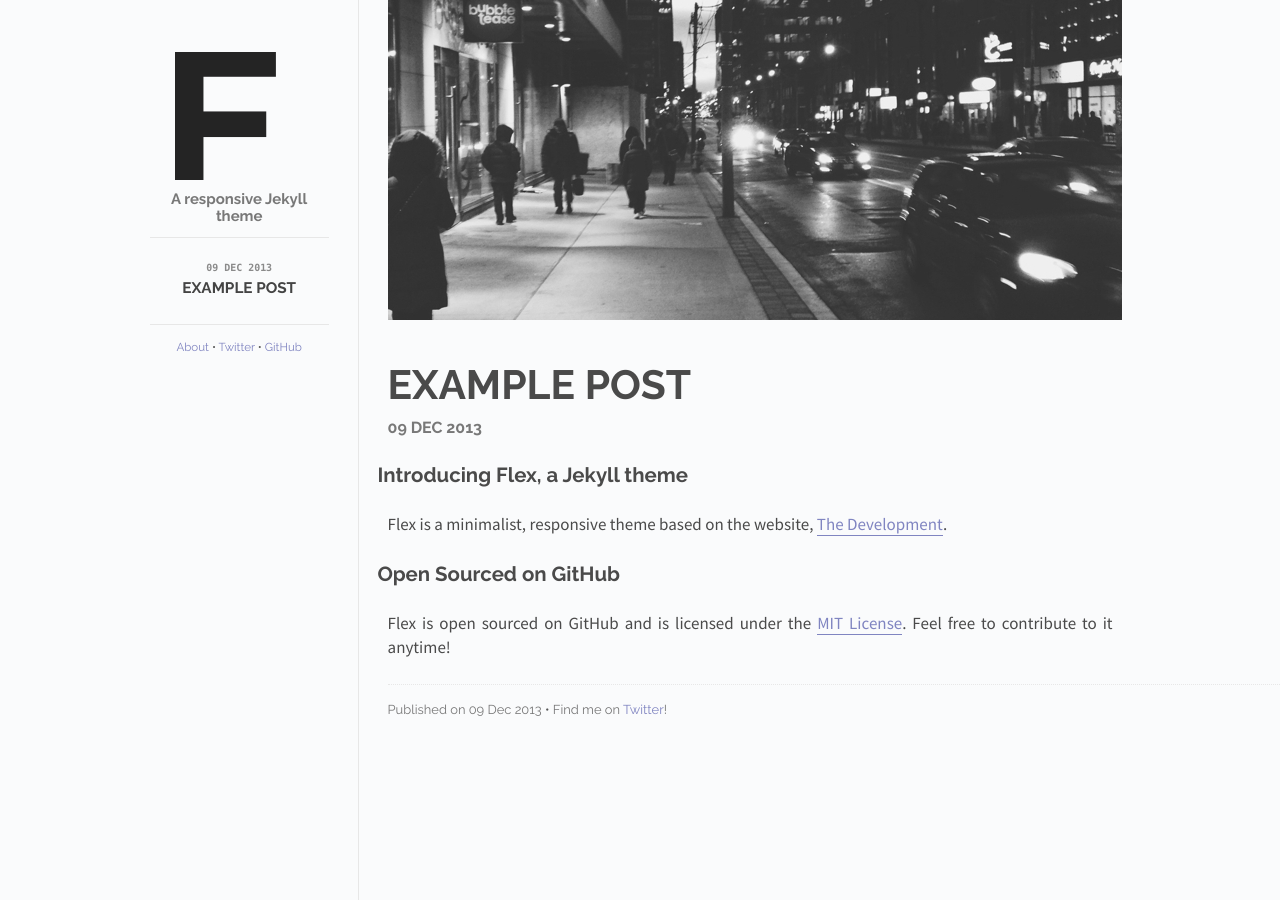
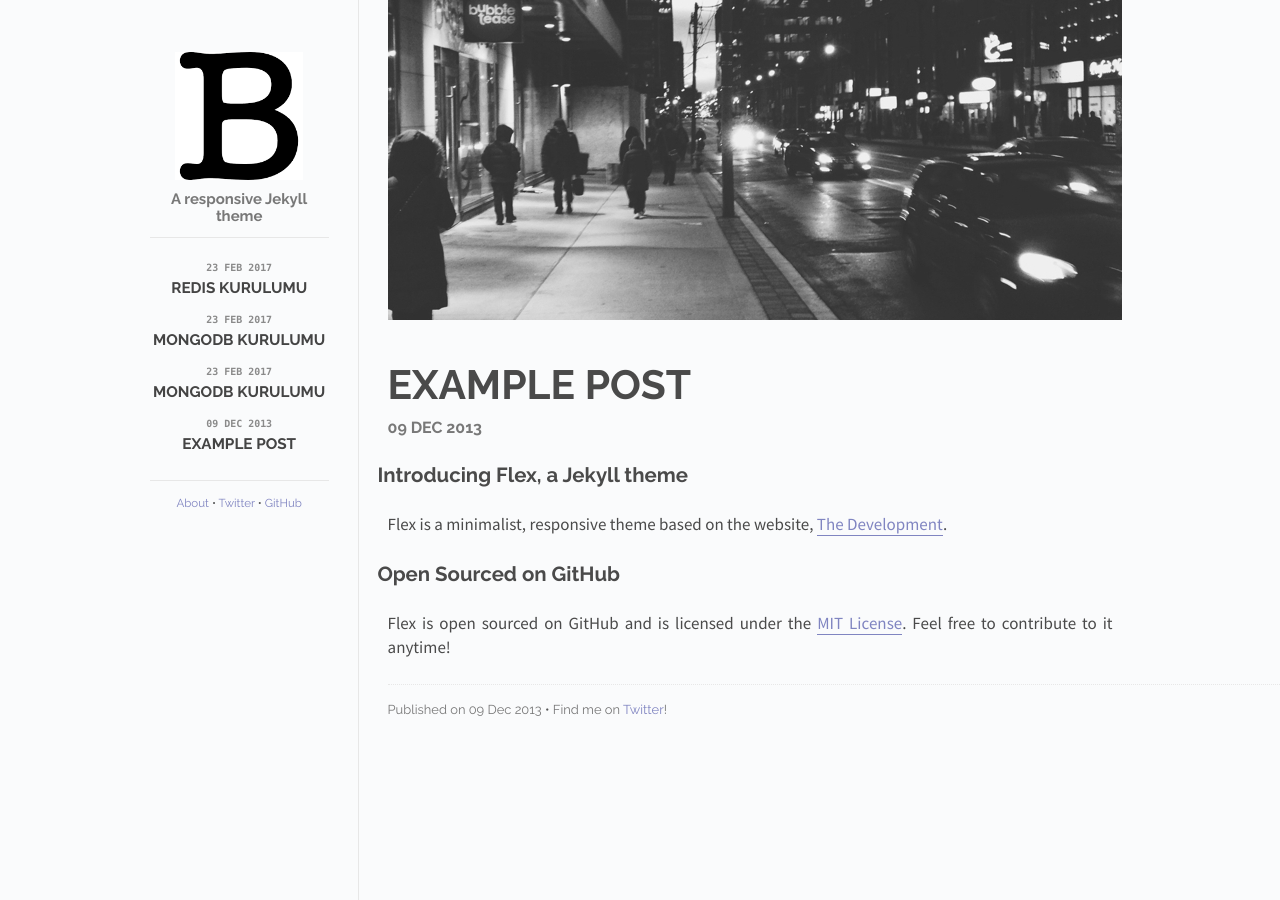
Before and after one commit to BusraOnder/BusraOnder.github.io, a Jekyll site: the page built from _posts/2013-12-09-example-post.md, in a window 1280 px wide. Built offline with Jekyll 4.4.1, drawn with Linux system fonts in a browser that asks for light colours; Markdown is read by kramdown in place of the engine named in the settings.

Commit message:
düzenleme

```diff
--- a/CNAME
+++ /dev/null
@@ -1 +0,0 @@
-busraonder.me
--- a/_config.yml
+++ b/_config.yml
@@ -1,3 +1,3 @@
 name: Flex
 markdown: redcarpet
-pygments:
+pygments: true
--- /dev/null
+++ b/_posts/2017-02-23-MongoDB.md
@@ -0,0 +1,8 @@
+---
+layout: post
+title: MongoDB Kurulumu
+cover: cover.jpg
+date:   2017-02-23 12:00:00
+categories: posts
+---
+MongoDB Kurulumu
--- /dev/null
+++ b/_posts/2017-02-23-MongoDB1.md
@@ -0,0 +1,8 @@
+---
+layout: post
+title: MongoDB Kurulumu
+cover: cover.jpg
+date:   2017-02-23 12:00:00
+categories: posts
+---
+MongoDB Kurulumu
--- /dev/null
+++ b/_posts/2017-02-23-Redis1.md
@@ -0,0 +1,8 @@
+---
+layout: post
+title: Redis Kurulumu
+cover: cover.jpg
+date:   2017-02-23 12:00:00
+categories: posts
+---
+Redis Kurulumu
```
Also changed, not shown: images/logo.png.
